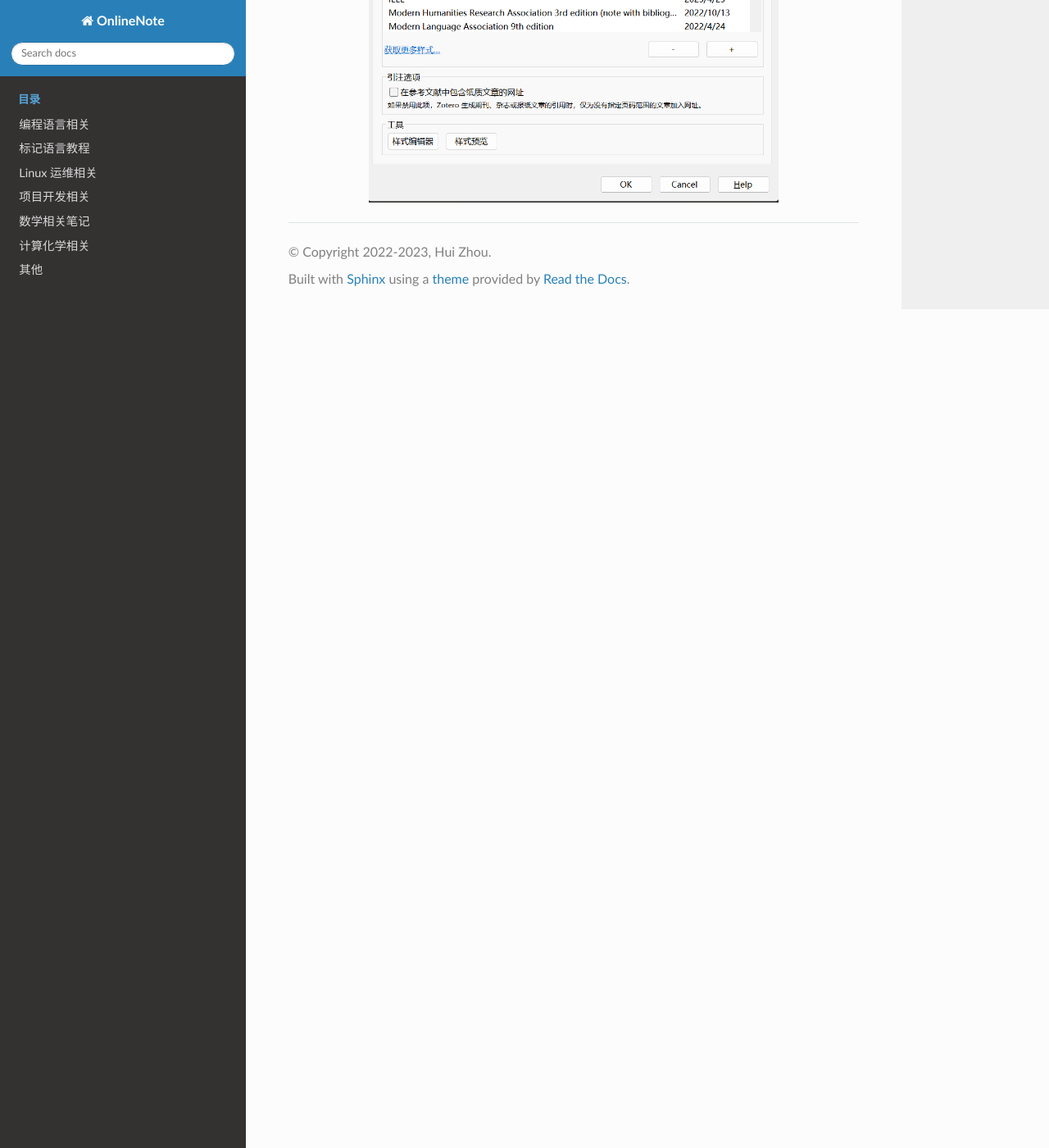
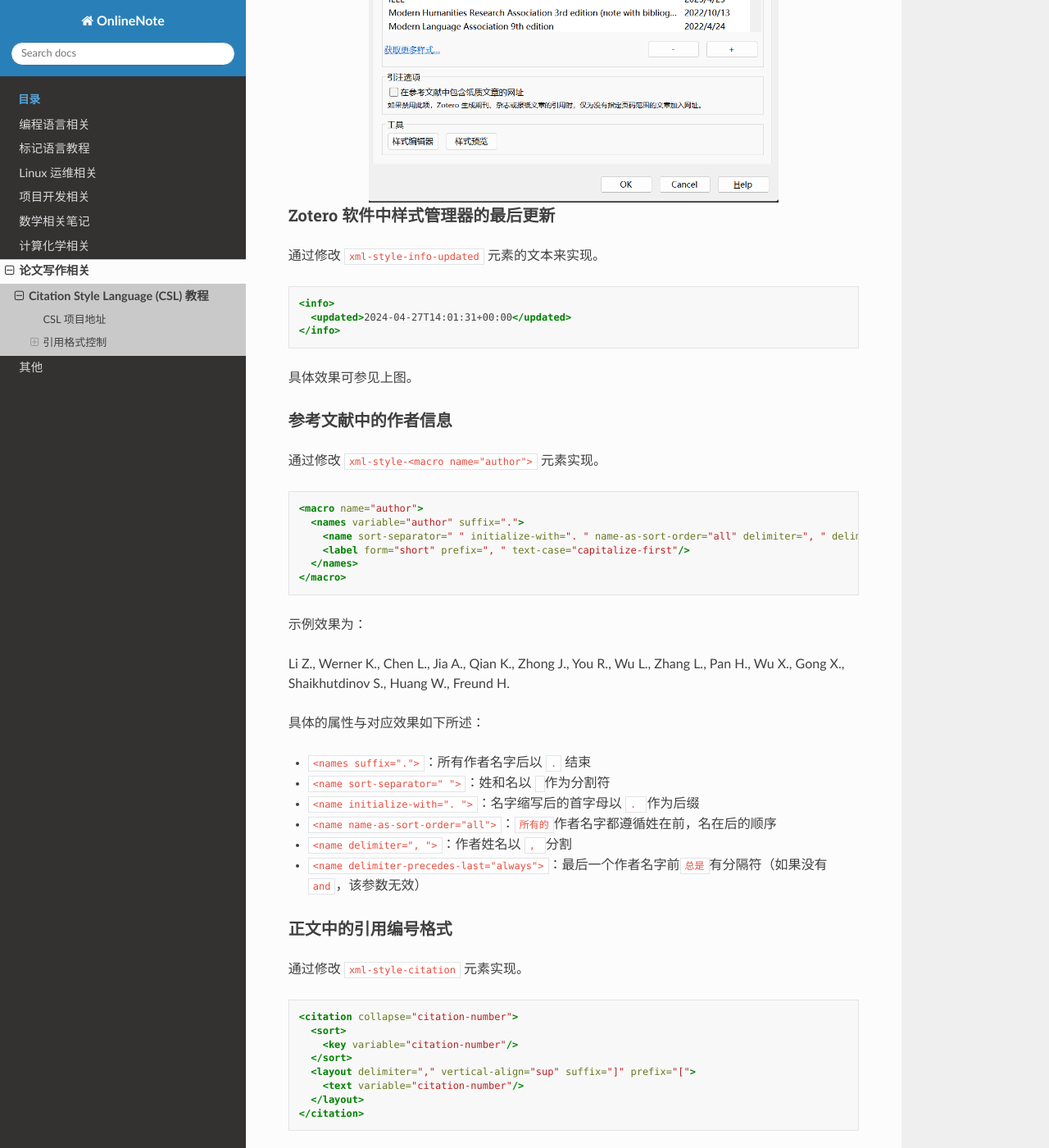
Before and after one commit to Rasic2/CodeNote, a Sphinx documentation site: the page built from docs/source/paper/csl.md, in a window 1280 px wide and 1400 px high, scrolled down 1109 px. Shown: the whole window at 82% size. Built offline with Sphinx 7.4.7 and the Read the Docs theme 2.0.0, drawn with Linux system fonts in a browser that asks for light colours; some of the changed text lies outside the part shown.

Commit message:
update csl.md

````diff
--- a/docs/source/index.rst
+++ b/docs/source/index.rst
@@ -13,4 +13,5 @@
    development.rst
    math.md
    chemistry.rst
+   paper.rst
    others.rst
--- a/docs/source/paper/csl.md
+++ b/docs/source/paper/csl.md
@@ -28,3 +28,139 @@
 :width: 500
 :align: center
 ```
+
+### Zotero 软件中样式管理器的最后更新
+
+通过修改 `xml-style-info-updated` 元素的文本来实现。
+
+```xml
+<info>
+  <updated>2024-04-27T14:01:31+00:00</updated>
+</info>
+```
+
+具体效果可参见上图。
+
+### 参考文献中的作者信息
+
+通过修改 `xml-style-<macro name="author">` 元素实现。
+
+```xml
+<macro name="author">
+  <names variable="author" suffix=".">
+    <name sort-separator=" " initialize-with=". " name-as-sort-order="all" delimiter=", " delimiter-precedes-last="always"/>
+    <label form="short" prefix=", " text-case="capitalize-first"/>
+  </names>
+</macro>
+```
+
+示例效果为：
+
+Li Z., Werner K., Chen L., Jia A., Qian K., Zhong J., You R., Wu L., Zhang L., Pan H., Wu X., Gong X., Shaikhutdinov S., Huang W., Freund H.
+
+具体的属性与对应效果如下所述：
+
+- `<names suffix=".">`：所有作者名字后以 `.` 结束
+- `<name sort-separator=" ">`：姓和名以 ` ` 作为分割符
+- `<name initialize-with=". ">`：名字缩写后的首字母以 `. ` 作为后缀
+- `<name name-as-sort-order="all">`：`所有的`作者名字都遵循姓在前，名在后的顺序
+- `<name delimiter=", ">`：作者姓名以 `, `分割
+- `<name delimiter-precedes-last="always">`：最后一个作者名字前`总是`有分隔符（如果没有 `and`，该参数无效）
+
+### 正文中的引用编号格式
+
+通过修改 `xml-style-citation` 元素实现。
+
+```xml
+<citation collapse="citation-number">
+  <sort>
+    <key variable="citation-number"/>
+  </sort>
+  <layout delimiter="," vertical-align="sup" suffix="]" prefix="[">
+    <text variable="citation-number"/>
+  </layout>
+</citation>
+```
+
+示例效果为：
+
+<sup>[1]</sup>
+
+具体的属性与对应效果如下所述：
+
+- `<citation collapse="citation-number">`：根据`引用编号` collapse
+- `<key variable="citation-number"/>`：根据`引用编号`排序
+- `<layout delimiter=",">`：引用编号以 `,` 作为分隔符
+- `<layout vertical-align="sup">`：引用编号作为`上标`
+- `<layout suffix="]">`：引用编号以 `]` 作为后缀
+- `<layout prefix="["`：引用编号以 `[` 作为前缀
+
+### 参考文献中的引用编号格式
+
+通过修改 `xml-style-bibliography-layout-<text variable="citation-number">` 元素实现。
+
+```xml
+<bibliography second-field-align="flush" entry-spacing="0">
+  <layout suffix=".">
+    <text variable="citation-number" prefix="[" suffix="]"/>
+  </layout>
+</bibliography>
+```
+
+示例效果为：
+
+[1]
+
+具体的属性与对应效果如下所述：
+
+- `<bibliography second-field-align="flush">`：规定引用编号后的字段多行时以 `flush` 方式对齐
+- `<bibliography entry-spacing="0">`：指定参考文献中的每个条目的垂直距离为 `0`
+
+### 参考文献中的期刊格式
+
+```xml
+<text variable="container-title" font-style="italic" form="normal" suffix="." />
+```
+
+示例效果为：
+
+_Chemistry – A European Journal._
+
+具体的属性与对应效果如下所述：
+
+- `font-style="italic"`：设置字体`倾斜`
+- `form="normal"`：期刊`全称`
+
+### 参考文献中的发表年份格式
+
+```xml
+<text macro="issued" font-weight="bold" suffix=","/>
+```
+
+示例效果为：
+
+**2021,**
+
+具体的属性与对应效果如下所述：
+
+- `font-weight="bold"`：设置字体`加粗`
+
+:::{note}
+此处 macro="issued"代表发表年份
+:::
+
+### 参考文献中的发表卷格式
+
+```xml
+<text variable="volume" font-style="normal"/>
+```
+
+示例效果为：
+
+27
+
+具体的属性与对应效果如下所述：
+
+- `font-style="normal"`：设置字体`正常`
+
+<!-- Li Z., Werner K., Chen L., Jia A., Qian K., Zhong J., You R., Wu L., Zhang L., Pan H., Wu X., Gong X., Shaikhutdinov S., Huang W., Freund H. Interaction of Hydrogen with Ceria: Hydroxylation, Reduction, and Hydride Formation on the Surface and in the Bulk. Chemistry – A European Journal. 2021, 27(16): 5268–5276. -->
````
